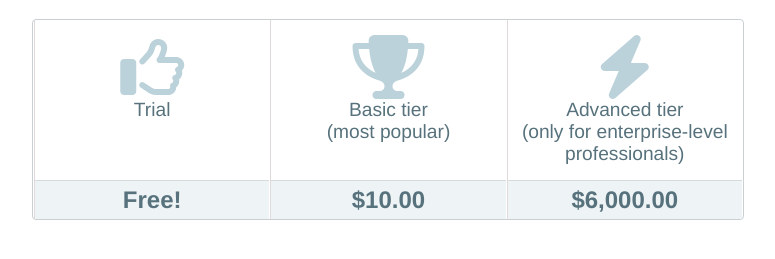
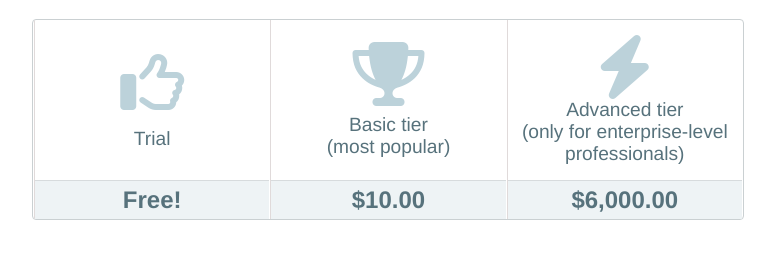
Before and after one commit to Kenzie-Academy-Brasil-Developers/cartas-flexbox-sprint-2-jerlysson, a plain HTML site: page index.html in a window 1280 px wide. Shown: the part 61-320 px from the top of the page, without its empty margins (252-1027 px from the left). Drawn offline with Linux system fonts and the light colour scheme.

Commit message:
space-grow aplicado

```diff
--- a/src/cards.css
+++ b/src/cards.css
@@ -59,7 +59,6 @@ html {
 
     .cardGroup__card {
       /* flex-grow, flex-shrink, flex-basis */
-      flex-shrink: 1;
       border: none;
       border-radius: 0;
     }
@@ -91,4 +90,8 @@ html {
     justify-content: space-evenly;
     display: flex;
   }
+  .card__description {
+    flex-grow: 1;
+    justify-content: space-evenly;
+  }
  }
```
